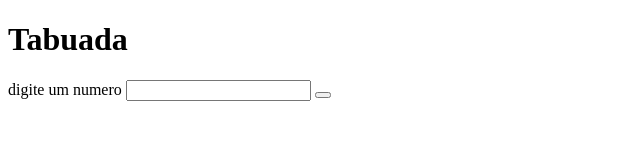
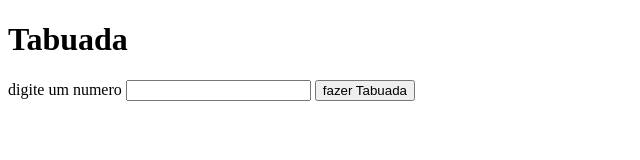
Before and after one commit to JoaoPrimo7/JS-DOM-INICIANTE, a plain HTML site: page index.html in a window 1280 px wide. Shown: the whole page, without its empty margins (0-640 px from the left). Drawn offline with Linux system fonts and the light colour scheme.

Commit message:
js dom iniciante

```diff
--- a/index.html
+++ b/index.html
@@ -10,6 +10,8 @@
     <label for="numero">digite um numero</label>
     <input type="text">
 
-    <button type=""></button>
+    <button id="button">fazer Tabuada</button>
+
+    <script src="script.js"></script>
 </body>
 </html>
--- a/script.js
+++ b/script.js
@@ -0,0 +1,2 @@
+const numero = document.getElementById("numero");
+const button = document.getElementById("button");
```
